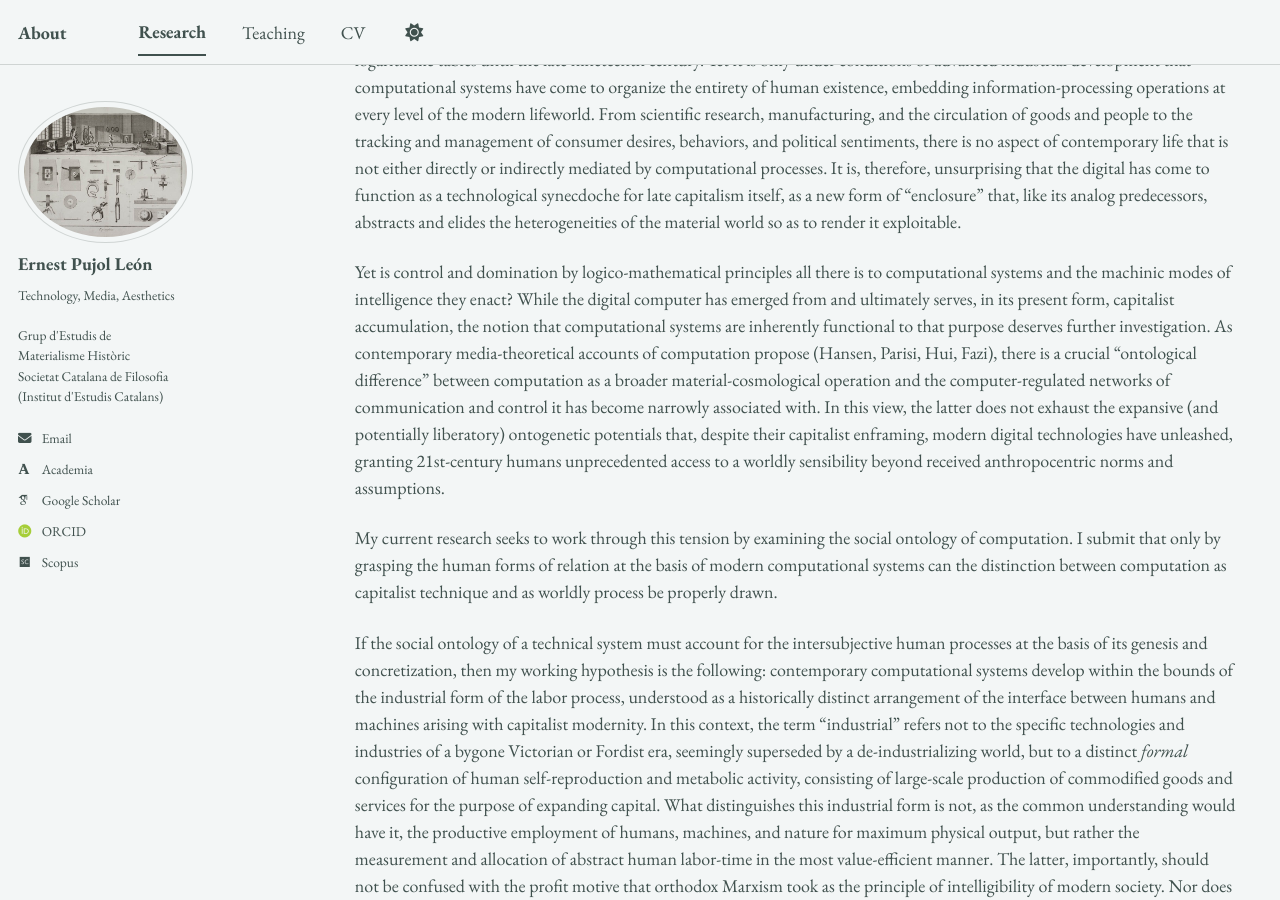
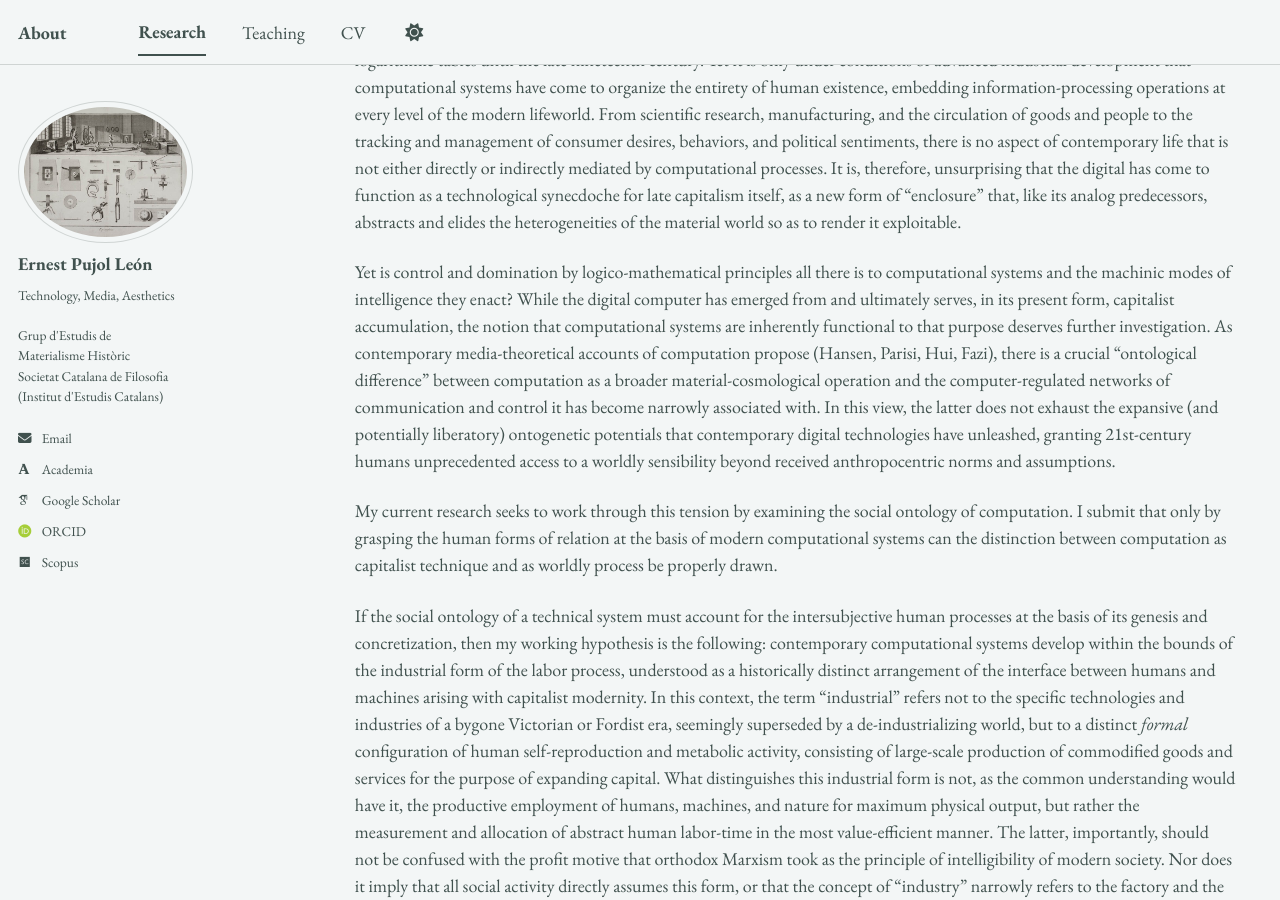
Before and after one commit to epujol90/epujol90.github.io, a Jekyll site: the page built from _pages/research.md, in a window 1280 px wide and 900 px high, scrolled down 3755 px. Built offline with Jekyll 4.4.1, drawn with Linux system fonts in a browser that asks for light colours; some web fonts are replaced; a script bundle is joined from its source files by our own code; library files that are not in the unit come from our copies.

Commit message:
Update research.md

```diff
--- a/_pages/research.md
+++ b/_pages/research.md
@@ -51,7 +51,7 @@ What is a computational system and what form of human grouping begets its existe
 
 A computer is, on most modern definitions, a system that performs sequences of mathematical or logical operations on inputs, according to rules specified in advance. So defined, many technical systems preceding the digital electronic computer would qualify as “computational,” from the Jacquard loom to the group of human calculators employed in the production of logarithmic tables until the late nineteenth century. Yet it is only under conditions of advanced industrial development that computational systems have come to organize the entirety of human existence, embedding information-processing operations at every level of the modern lifeworld. From scientific research, manufacturing, and the circulation of goods and people to the tracking and management of consumer desires, behaviors, and political sentiments, there is no aspect of contemporary life that is not either directly or indirectly mediated by computational processes. It is, therefore, unsurprising that the digital has come to function as a technological synecdoche for late capitalism itself, as a new form of “enclosure” that, like its analog predecessors, abstracts and elides the heterogeneities of the material world so as to render it exploitable.
 
-Yet is control and domination by logico-mathematical principles all there is to computational systems and the machinic modes of intelligence they enact? While the digital computer has emerged from and ultimately serves, in its present form, capitalist accumulation, the notion that computational systems are inherently functional to that purpose deserves further investigation. As contemporary media-theoretical accounts of computation propose (Hansen, Parisi, Hui, Fazi), there is a crucial “ontological difference” between computation as a broader material-cosmological operation and the computer-regulated networks of communication and control it has become narrowly associated with. In this view, the latter does not exhaust the expansive (and potentially liberatory) ontogenetic potentials that, despite their capitalist enframing, modern digital technologies have unleashed, granting 21st-century humans unprecedented access to a worldly sensibility beyond received anthropocentric norms and assumptions.
+Yet is control and domination by logico-mathematical principles all there is to computational systems and the machinic modes of intelligence they enact? While the digital computer has emerged from and ultimately serves, in its present form, capitalist accumulation, the notion that computational systems are inherently functional to that purpose deserves further investigation. As contemporary media-theoretical accounts of computation propose (Hansen, Parisi, Hui, Fazi), there is a crucial “ontological difference” between computation as a broader material-cosmological operation and the computer-regulated networks of communication and control it has become narrowly associated with. In this view, the latter does not exhaust the expansive (and potentially liberatory) ontogenetic potentials that contemporary digital technologies have unleashed, granting 21st-century humans unprecedented access to a worldly sensibility beyond received anthropocentric norms and assumptions.
 
 My current research seeks to work through this tension by examining the social ontology of computation. I submit that only by grasping the human forms of relation at the basis of modern computational systems can the distinction between computation as capitalist technique and as worldly process be properly drawn.
 
```
